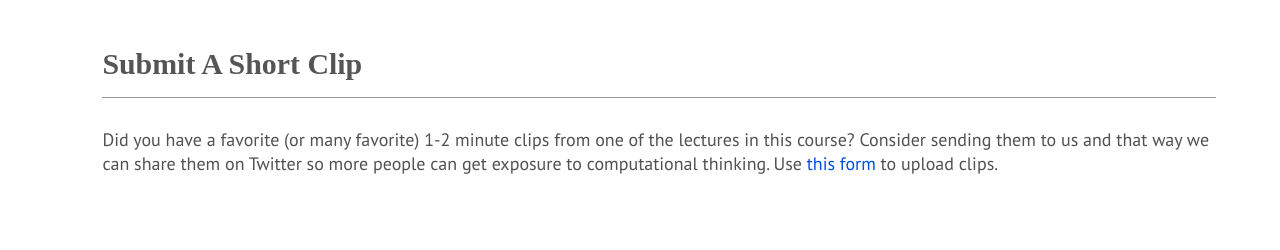
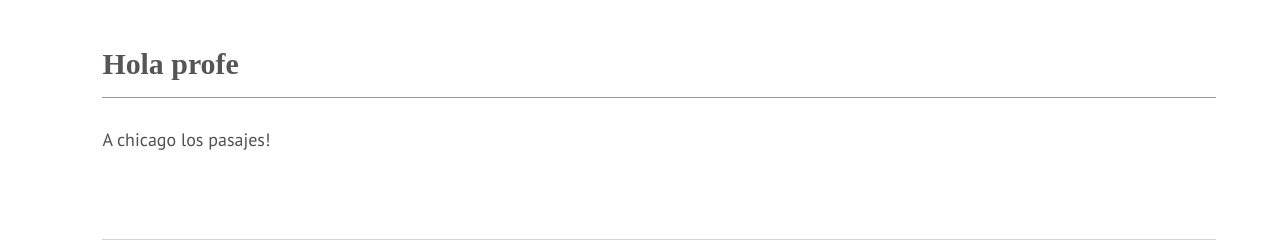
Before and after one commit to Danielriarte/dbi, a plain HTML site: page main.html in a window 1280 px wide. Shown: the top 250 px of the page. Drawn offline with nearby package versions, Linux system fonts and the light colour scheme; a web font is replaced by a local one.

Commit message:
Deploying to gh-pages from  @ 12152be7b83765bc367f24bea618a0454505bb4c 🚀

```diff
--- a/main.html
+++ b/main.html
@@ -27,8 +27,8 @@
 
 
 <!-- Content appended here -->
-<div class="franklin-content"><h1 id="submit_a_short_clip"><a href="#submit_a_short_clip" class="header-anchor">Submit A Short Clip</a></h1>
-<p>Did you have a favorite &#40;or many favorite&#41; 1-2 minute clips from one of the lectures in this course? Consider sending them to us and that way we can share them on Twitter so more people can get exposure to computational thinking. Use <a href="https://forms.gle/2Um6Sg8G83EdYEfB9">this form</a> to upload clips.</p>
+<div class="franklin-content"><h1 id="hola_profe"><a href="#hola_profe" class="header-anchor">Hola profe</a></h1>
+<p>A chicago los pasajes&#33;</p>
 <div class="page-foot">
   <div class="copyright">
     <a href="https://github.com/mitmath/18S191/"><b>Edit this page on <img class="github-logo" src="https://unpkg.com/ionicons@5.1.2/dist/svg/logo-github.svg"></img></b></a></br>
```
Also changed, not shown: notebooks/notebooks_week3_newton_method.html (+2 -2 lines), 1 other file.
